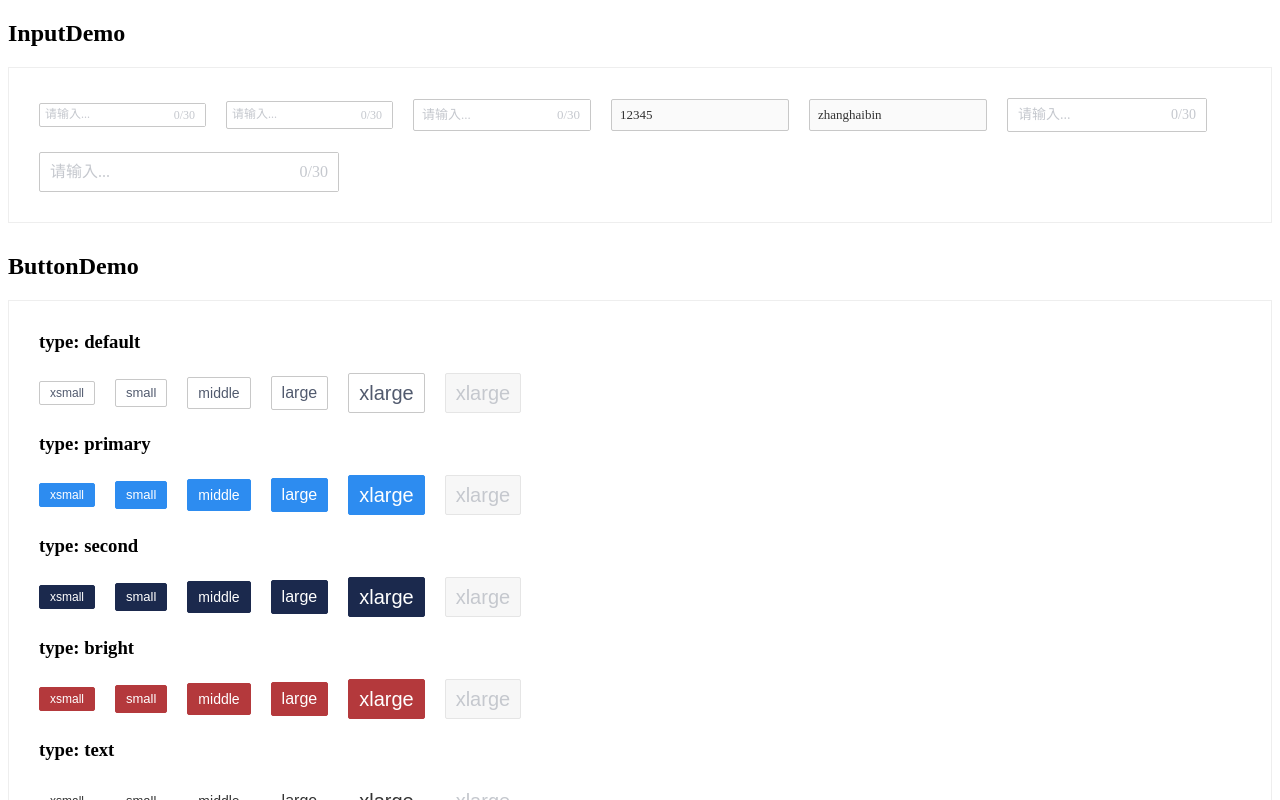
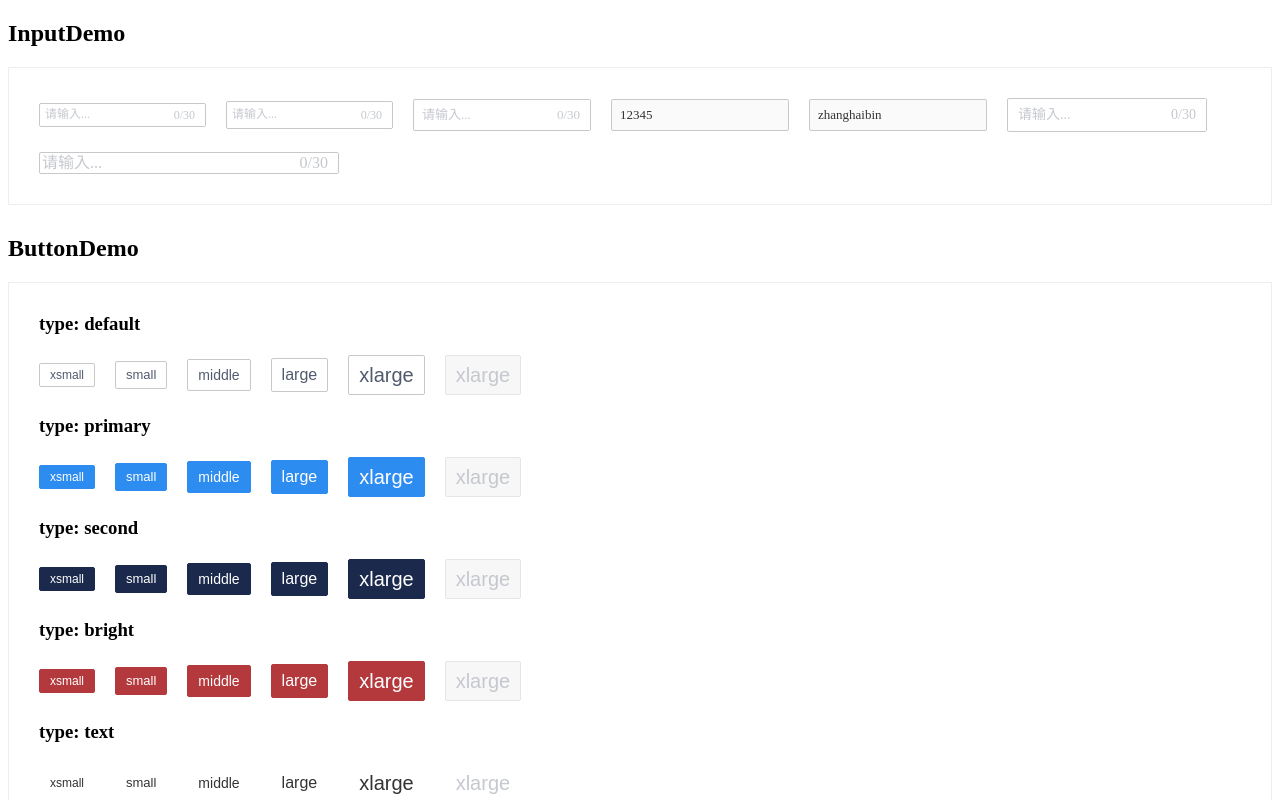
Before and after one commit to yuezhi86/domeui-vue3, a Vue app: page / in a window 1280 px wide. Shown: the top 800 px of the page. Built offline with nearby package versions, Linux system fonts and the light colour scheme.

Commit message:
Upd: save

```diff
--- a/src/examples/Input.vue
+++ b/src/examples/Input.vue
@@ -7,7 +7,7 @@
       <DeInput v-model="a" placeholder="请输入..." readonly />
       <DeInput v-model="b" placeholder="请输入..." disabled />
       <DeInput v-model="c" placeholder="请输入..." size="large" />
-      <DeInput placeholder="请输入..." size="xlarge" style="width: 300px" />
+      <DeInput placeholder="请输入..." size="xxlarge" style="width: 300px" />
     </div>
   </section>
 </template>
--- a/src/packages/input/index.vue
+++ b/src/packages/input/index.vue
@@ -20,14 +20,22 @@
       :tabindex="tabindex"
       :placeholder="placeholder"
       @input="onInput"
+      @change="onChange"
+      @focus="onFocus"
+      @blur="onBlur"
+      @keydown="onKeydown"
+      @keyup="onKeyup"
+      @keyup.enter="onEnter"
+      @keypress="onKeypress"
+      @select="onSelect"
+      @compositionstart="onComposition"
+      @compositionend="onComposition"
     />
     <div v-if="hasKit" class="de-input__kit">
       <i v-if="hasClear" class="de-input__clear" @click.stop="onClear"></i>
-      <div v-if="hasCounter" class="de-input__counter">
-        <em>{{ currentLength }}</em>
-        /
-        <span>{{ maxlength }}</span>
-      </div>
+      <span v-if="hasCounter" class="de-input__counter">
+        <em>{{ currentLength }}</em> /{{ maxlength }}
+      </span>
     </div>
   </div>
 </template>
@@ -115,10 +123,24 @@ export default defineComponent({
     disabled: Boolean,
     readonly: Boolean,
   },
-  emits: ['update:modelValue', 'onInput', 'onClear'],
+  emits: [
+    'update:modelValue',
+    'onInput',
+    'onChange',
+    'onFocus',
+    'onBlur',
+    'onSelect',
+    'onKeyup',
+    'onKeydown',
+    'onKeypress',
+    'onEnter',
+    'onClear',
+    'onComposition',
+  ],
   setup(props, {emit}) {
     const value = ref<string | number>('');
     const input = ref(null);
+    const isOnComposition = ref(false);
     const isInput = computed(() => props.type === 'input');
     const isFocus = ref(false);
     const tagName = computed(() => (isInput.value ? 'input' : 'textarea'));
@@ -141,6 +163,8 @@ export default defineComponent({
         {
           [`${name}__long`]: props.long,
           [`${name}__focus`]: isFocus.value,
+          [`${name}__readonly`]: props.readonly,
+          [`${name}__disabled`]: props.disabled,
         },
       ];
     });
@@ -165,9 +189,16 @@ export default defineComponent({
     });
 
     watchEffect(() => {
-      value.value = props.modelValue;
-      currentLength.value = `${props.modelValue}`.length;
+      const _val = `${props.modelValue}`;
+      value.value = _val;
+      currentLength.value = _val.length;
     });
+
+    const onInput = (e: InputEvent) => {
+      if (isOnComposition.value) return;
+      emit('onInput', e);
+      emit('update:modelValue', (e.target as HTMLInputElement).value);
+    };
 
     return {
       tagName,
@@ -183,14 +214,49 @@ export default defineComponent({
       hasKit,
       hasClear,
       hasCounter,
-      onInput(e: InputEvent) {
-        emit('onInput', e);
-        emit('update:modelValue', (e.target as HTMLInputElement).value);
+      onInput,
+      onComposition(e: InputEvent) {
+        emit('onComposition', e);
+
+        if (e.type === 'compositionstart') {
+          isOnComposition.value = true;
+        }
+
+        if (e.type === 'compositionend') {
+          isOnComposition.value = false;
+          onInput(e);
+        }
       },
       onClear() {
         emit('update:modelValue', '');
         emit('onClear');
       },
+      onBlur(e: InputEvent) {
+        isFocus.value = false;
+        emit('onBlur', e);
+      },
+      onFocus(e: InputEvent) {
+        isFocus.value = true;
+        emit('onFocus', e);
+      },
+      onChange(e: InputEvent) {
+        emit('onChange', e);
+      },
+      onSelect(e: InputEvent) {
+        emit('onSelect', e);
+      },
+      onKeyup(e: InputEvent) {
+        emit('onKeyup', e);
+      },
+      onEnter(e: InputEvent) {
+        emit('onEnter', e);
+      },
+      onKeypress(e: InputEvent) {
+        emit('onKeypress', e);
+      },
+      onKeydown(e: InputEvent) {
+        emit('onKeydown', e);
+      },
     };
   },
 });
```
